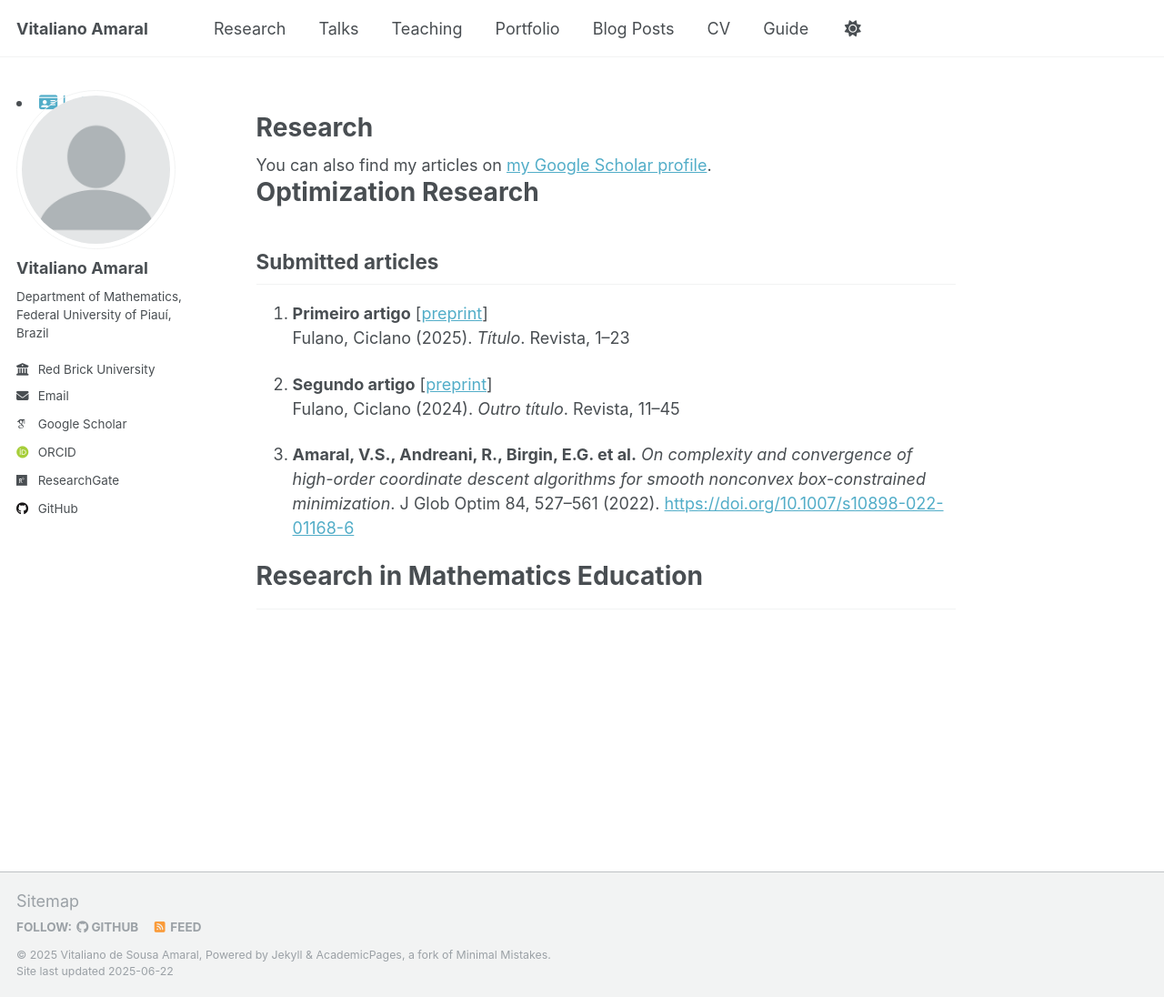
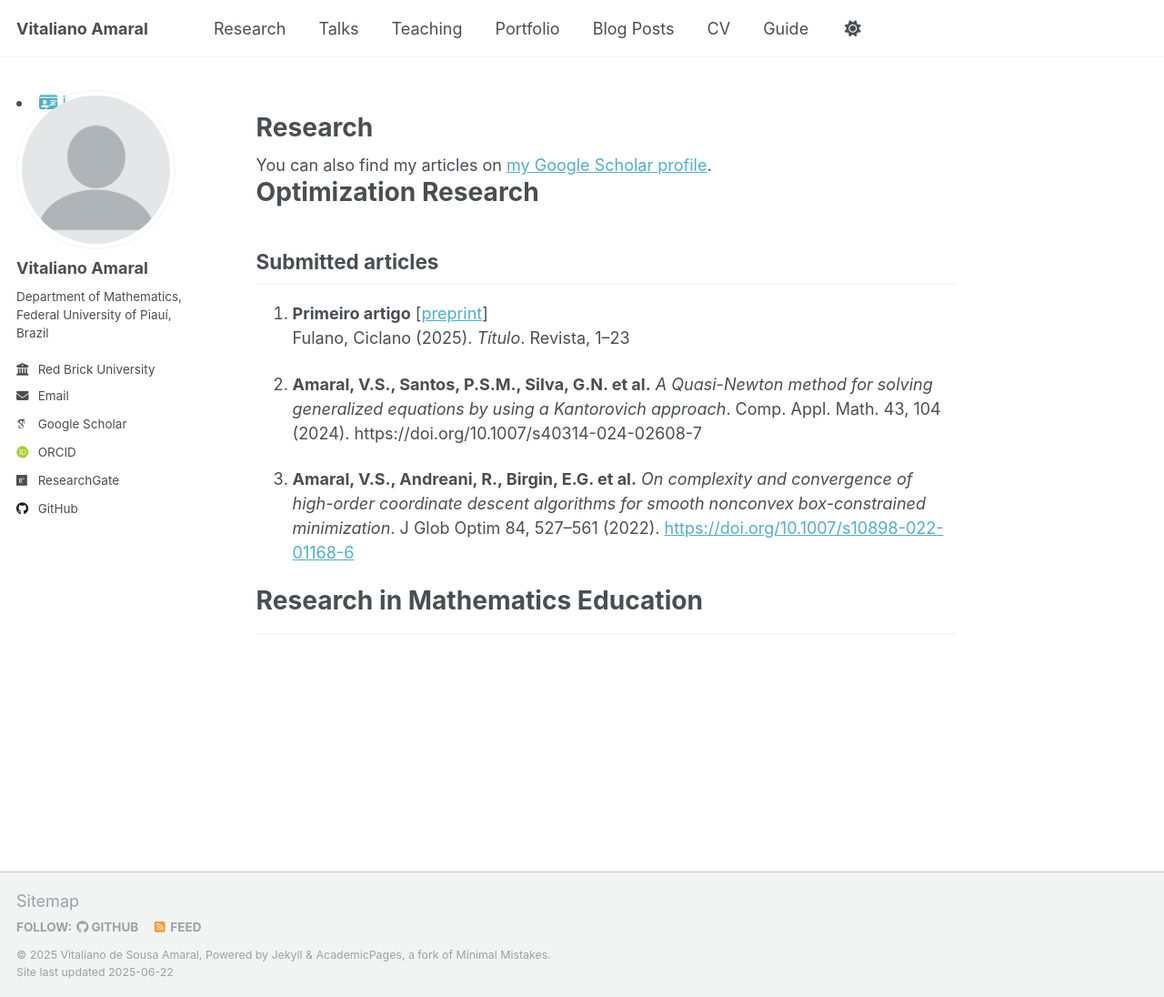
Before and after one commit to vitalianoamaral/vitalianoamaral.github.io, a Jekyll site: the page built from _pages/research.md, in a window 1280 px wide and 1096 px high. Shown: the whole window at 91% size. Built offline with Jekyll 4.4.1, drawn with Linux system fonts in a browser that asks for light colours; some web fonts are replaced.

Commit message:
Update research.md

```diff
--- a/_pages/research.md
+++ b/_pages/research.md
@@ -15,8 +15,7 @@ author_profile: true
 1. **Primeiro artigo** [<a href="#">preprint</a>]
    Fulano, Ciclano (2025). *Título*. Revista, 1–23
 
-1. **Segundo artigo** [<a href="#">preprint</a>]
-   Fulano, Ciclano (2024). *Outro título*. Revista, 11–45
+1. **Amaral, V.S., Santos, P.S.M., Silva, G.N. et al.** *A Quasi-Newton method for solving generalized equations by using a Kantorovich approach*. Comp. Appl. Math. 43, 104 (2024). https://doi.org/10.1007/s40314-024-02608-7
 
 1. **Amaral, V.S., Andreani, R., Birgin, E.G. et al.** *On complexity and convergence of high-order coordinate descent algorithms for smooth nonconvex box-constrained minimization*. J Glob Optim 84, 527–561 (2022).
  [https://doi.org/10.1007/s10898-022-01168-6](https://doi.org/10.1007/s10898-022-01168-6)
```
